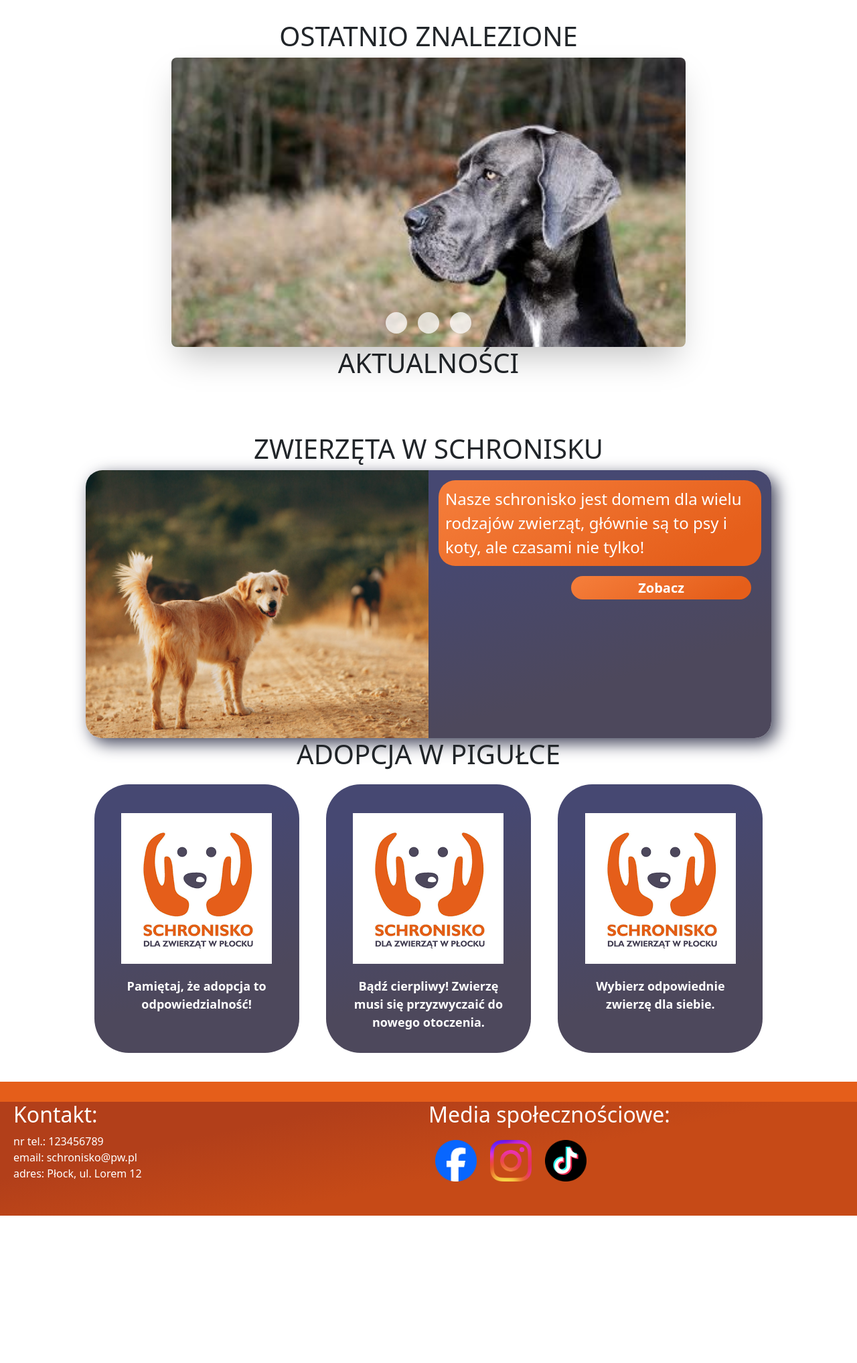
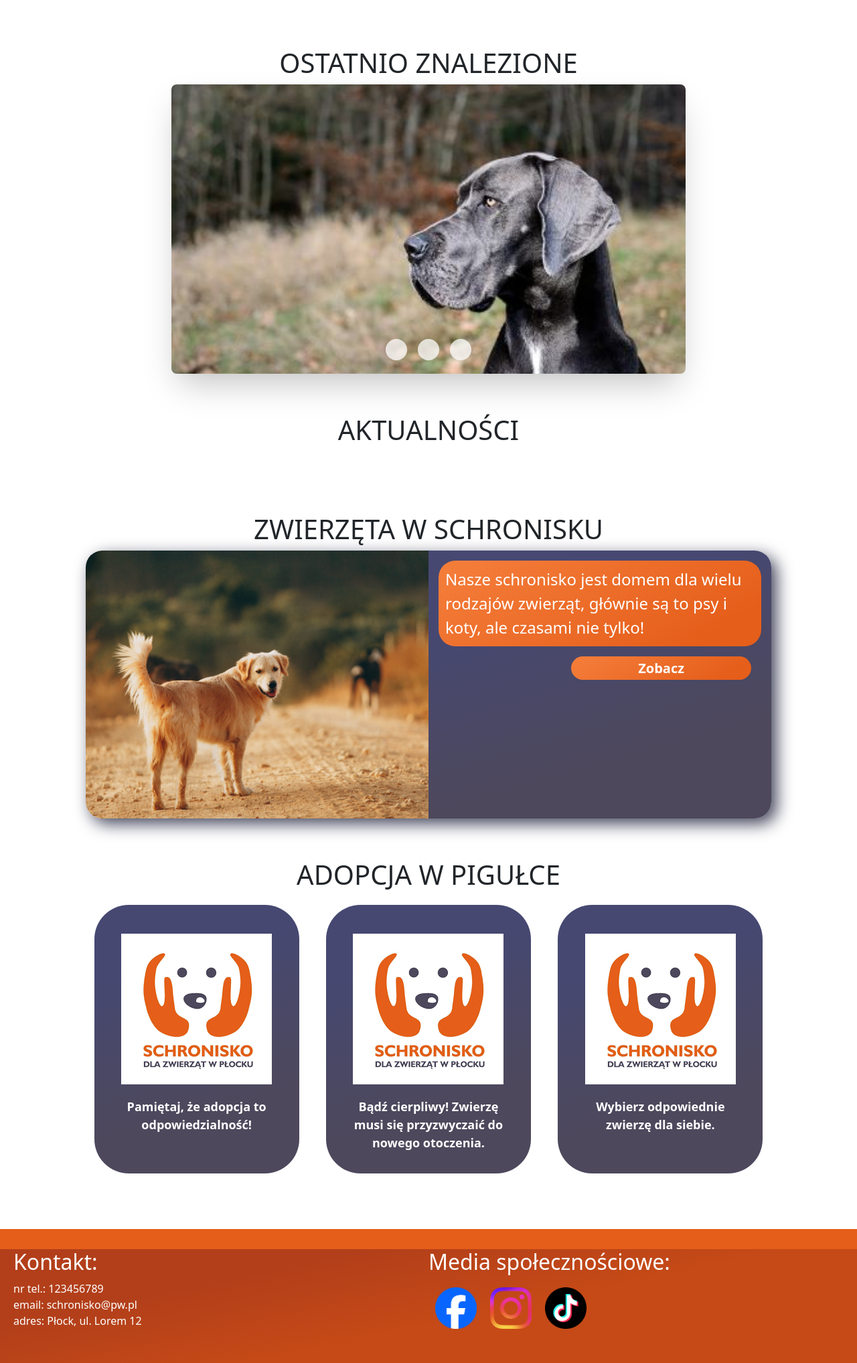
Before and after one commit to XCezor/Schronisko, a Flask app: page / in a window 1280 px wide. Shown: the part 314-2349 px from the top of the page at 67% size. Before the commit the page ends 2129 px from the top, so only its background shows below. Run offline with Flask 3, Linux system fonts and the light colour scheme; data that the repository does not hold is empty; some libraries are stand-ins or nearby versions.

Commit message:
Dodanie odstępów między kategoriami w home.

```diff
--- a/static/css/home.css
+++ b/static/css/home.css
@@ -2,6 +2,8 @@
 {
     min-height: 10vw;
     text-align: center;
+    margin: 20px 0;
+    padding: 20px 0;
 }
 
 /*========================================= */
@@ -75,6 +77,9 @@
     min-height: 10vw;
     text-align: center;
     justify-content: center;
+    background-color: rgb(255, 255, 255);
+    margin: 20px 0;
+    padding: 20px 0;
 }
 /*============================================ */
 /*========== Zwierzeta w schronisku ========== */
@@ -84,6 +89,8 @@
 {
     min-height: 10vw;
     text-align: center;
+    margin: 20px 0;
+    padding: 20px 0;
 }
 
 .img-desc-button-box
@@ -176,6 +183,8 @@
 {
     min-height: 10vw;
     text-align: center;
+    margin: 20px 0;
+    padding: 20px 0;
 }
 
 .info-block
```
